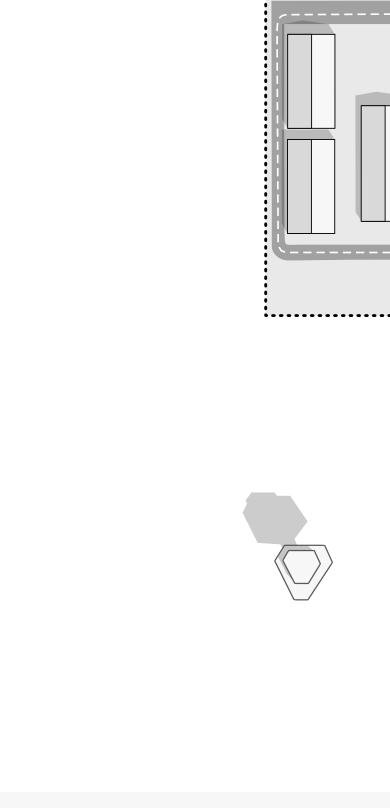
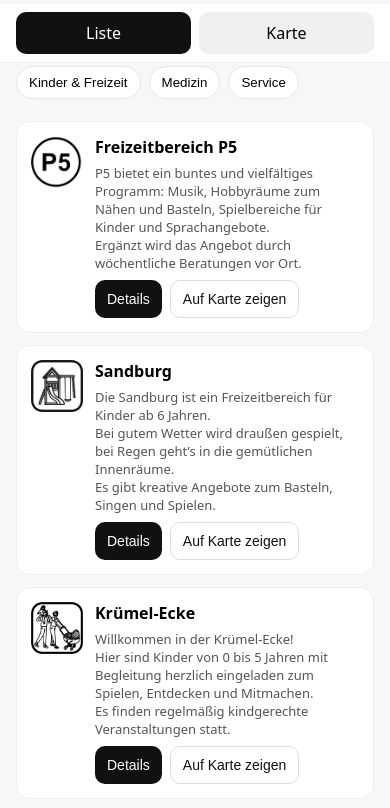
Before and after one commit to maltepat/Intak-, a plain HTML site: page App Interaktive Karte/index.html in a window 390 px wide. Shown: the part 52-860 px from the top of the page. Drawn offline with Linux system fonts and the light colour scheme; some packages are replaced by stand-ins of ours; a script that the page names is missing.

Commit message:
Update index.html

```diff
--- a/App Interaktive Karte/index.html
+++ b/App Interaktive Karte/index.html
@@ -335,7 +335,7 @@
   /* ====== Start ====== */
   render();
   // Optional: Mobile startet gleich mit Karte
-  if (isMobile()) showMap();
+  if (isMobile()) showList();
 </script>
 </body>
 </html>
```
